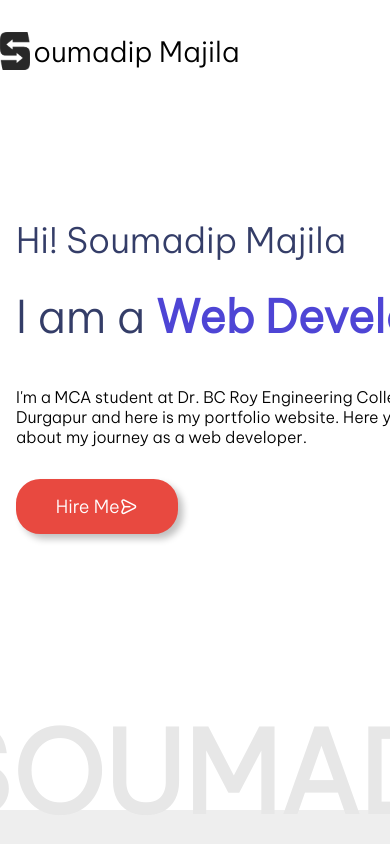
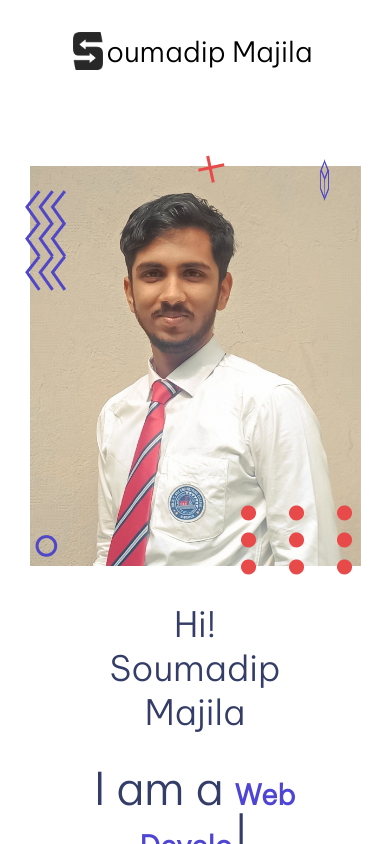
Before and after one commit to SoumadipMajilaCodes/CODSOFT, a plain HTML site: page Portfolio/index.html in a window 390 px wide. Drawn offline with nearby package versions, Linux system fonts and the light colour scheme.

Commit message:
Make the portfolio responsive.css

```diff
--- a/Portfolio/style.css
+++ b/Portfolio/style.css
@@ -24,7 +24,7 @@
 
 /* Container class */
 .container {
-  width: 1200px;
+  width: 62.5vw;
   margin: 0 auto;
 }
 
@@ -317,8 +317,48 @@ a {
 }
 
 /**************** Media Queries START *****************/
+@media screen and (max-width: 768px) {
+  .hero-section {
+    flex-direction: column;
+    text-align: center;
+    gap: 2rem;
+    padding-bottom: 0;
+  }
+
+  .faded-text {
+    display: none;
+  }
+
+  .hero-section-left {
+    order: 2;
+  }
+
+  .hero-section-right {
+    order: 1;
+    margin-top: 2rem;
+  }
+
+  .user-image {
+    padding: 0;
+  }
+
+  .hero-section-description {
+    width: 100%;
+    margin-top: 0;
+  }
+
+  .btn-pink {
+    order: 3;
+    margin: 0 auto;
+  }
+  .role {
+    font-weight: 800;
+    font-size: 28px;
+  }
+}
 
 /**************** Media Queries END *****************/
+
 /* End hero section */
 
 /* Start Project section */
```
